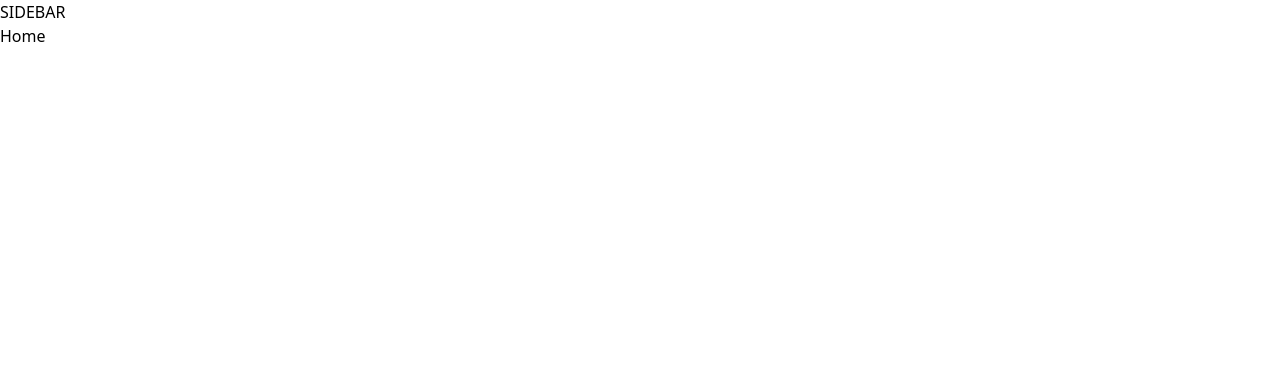
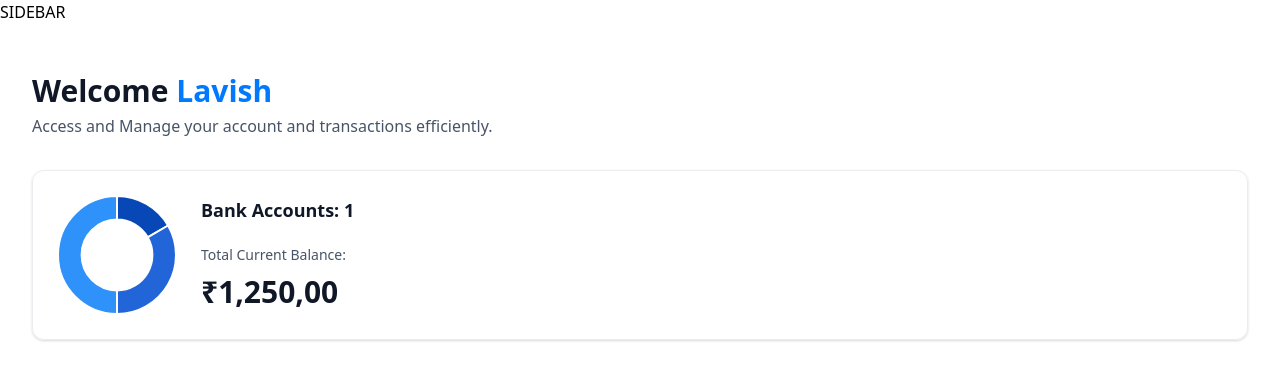
Before and after one commit to LavishPalia/PayCare-Payments-next, a Next.js app: page / in a window 1280 px wide. Shown: the top 380 px of the page. Built offline with nearby package versions, Linux system fonts and the light colour scheme.

Commit message:
implement part of Home Page UI, Doughnut chart, total current balance and HeaderBox

```diff
--- a/app/(root)/page.tsx
+++ b/app/(root)/page.tsx
@@ -1,7 +1,30 @@
+import HeaderBox from "@/components/HeaderBox";
+import TotalBalanceBox from "@/components/TotalBalanceBox";
 import React from "react";
 
 const Home = () => {
-  return <div>Home</div>;
+  const loggedIn = { firstname: "Lavish" };
+
+  return (
+    <section className="home">
+      <div className="home-content">
+        <header className="home-header">
+          <HeaderBox
+            type="greeting"
+            title="Welcome"
+            user={loggedIn?.firstname}
+            subtext="Access and Manage your account and transactions efficiently."
+          />
+
+          <TotalBalanceBox
+            accounts={[]}
+            totalBanks={1}
+            totalCurrentBalance={1250}
+          />
+        </header>
+      </div>
+    </section>
+  );
 };
 
 export default Home;
--- /dev/null
+++ b/components/AnimatedCounter.tsx
@@ -0,0 +1,14 @@
+"use client";
+
+import React from "react";
+import CountUp from "react-countup";
+
+const AnimatedCounter = ({ amount }: { amount: number }) => {
+  return (
+    <div className="w-full">
+      <CountUp decimals={2} decimal="," prefix="₹" end={amount} />
+    </div>
+  );
+};
+
+export default AnimatedCounter;
--- /dev/null
+++ b/components/DoughnutChart.tsx
@@ -0,0 +1,35 @@
+"use client";
+import React from "react";
+
+import { Chart as ChartJS, ArcElement, Tooltip, Legend } from "chart.js";
+import { Doughnut } from "react-chartjs-2";
+
+ChartJS.register(ArcElement, Tooltip, Legend);
+
+const DoughnutChart = ({ accounts }: DoughnutChartProps) => {
+  const data = {
+    datasets: [
+      {
+        label: "Banks",
+        data: [1250, 2500, 3750],
+        backgroundColor: ["#0747b6", "#2265d8", "#2f91fa"],
+      },
+    ],
+    labels: ["Bank 1", "Bank 2", "Bank 3"],
+  };
+  return (
+    <Doughnut
+      data={data}
+      options={{
+        cutout: "60%",
+        plugins: {
+          legend: {
+            display: false
+          }
+        }
+      }}
+    />
+  );
+};
+
+export default DoughnutChart;
--- /dev/null
+++ b/components/HeaderBox.tsx
@@ -0,0 +1,24 @@
+import React from "react";
+
+const HeaderBox = ({
+  type = "title",
+  title,
+  user,
+  subtext,
+}: HeaderBoxProps) => {
+  return (
+    <div className="header-box">
+      <h1 className="header-box-title">
+        {title}
+        {type === "greeting" && (
+          <span className="text-bankGradient">
+            &nbsp;{user}
+          </span>
+        )}
+      </h1>
+      <p className="header-box-subtext">{subtext}</p>
+    </div>
+  );
+};
+
+export default HeaderBox;
--- /dev/null
+++ b/components/TotalBalanceBox.tsx
@@ -0,0 +1,30 @@
+import React from "react";
+import AnimatedCounter from "./AnimatedCounter";
+import DoughnutChart from "./DoughnutChart";
+
+const TotalBalanceBox = ({
+  accounts,
+  totalBanks,
+  totalCurrentBalance,
+}: TotlaBalanceBoxProps) => {
+  return (
+    <section className="total-balance">
+      <div className="total-balance-chart">
+        <DoughnutChart accounts={accounts} />
+      </div>
+
+      <div className="flex flex-col gap-6">
+        <h2 className="header-2">Bank Accounts: {totalBanks}</h2>
+
+        <div className="flex flex-col gap-2">
+          <p className="total-balance-label">Total Current Balance:</p>
+          <div className="total-balance-amount flex-center gap-2">
+            <AnimatedCounter amount={totalCurrentBalance} />
+          </div>
+        </div>
+      </div>
+    </section>
+  );
+};
+
+export default TotalBalanceBox;
--- a/lib/utils.ts
+++ b/lib/utils.ts
@@ -66,9 +66,9 @@
 };
 
 export function formatAmount(amount: number): string {
-  const formatter = new Intl.NumberFormat("en-US", {
+  const formatter = new Intl.NumberFormat("en-IN", {
     style: "currency",
-    currency: "USD",
+    currency: "INR",
     minimumFractionDigits: 2,
   });
 
--- a/package.json
+++ b/package.json
@@ -9,11 +9,15 @@
     "lint": "next lint"
   },
   "dependencies": {
+    "chart.js": "^4.4.2",
     "class-variance-authority": "^0.7.0",
     "clsx": "^2.1.1",
     "lucide-react": "^0.377.0",
     "next": "14.2.3",
+    "query-string": "^9.0.0",
     "react": "^18",
+    "react-chartjs-2": "^5.2.0",
+    "react-countup": "^6.5.3",
     "react-dom": "^18",
     "tailwind-merge": "^2.3.0",
     "tailwindcss-animate": "^1.0.7"
```
Also changed, not shown: 1 other file (tests, documents, lock files or other folders).
